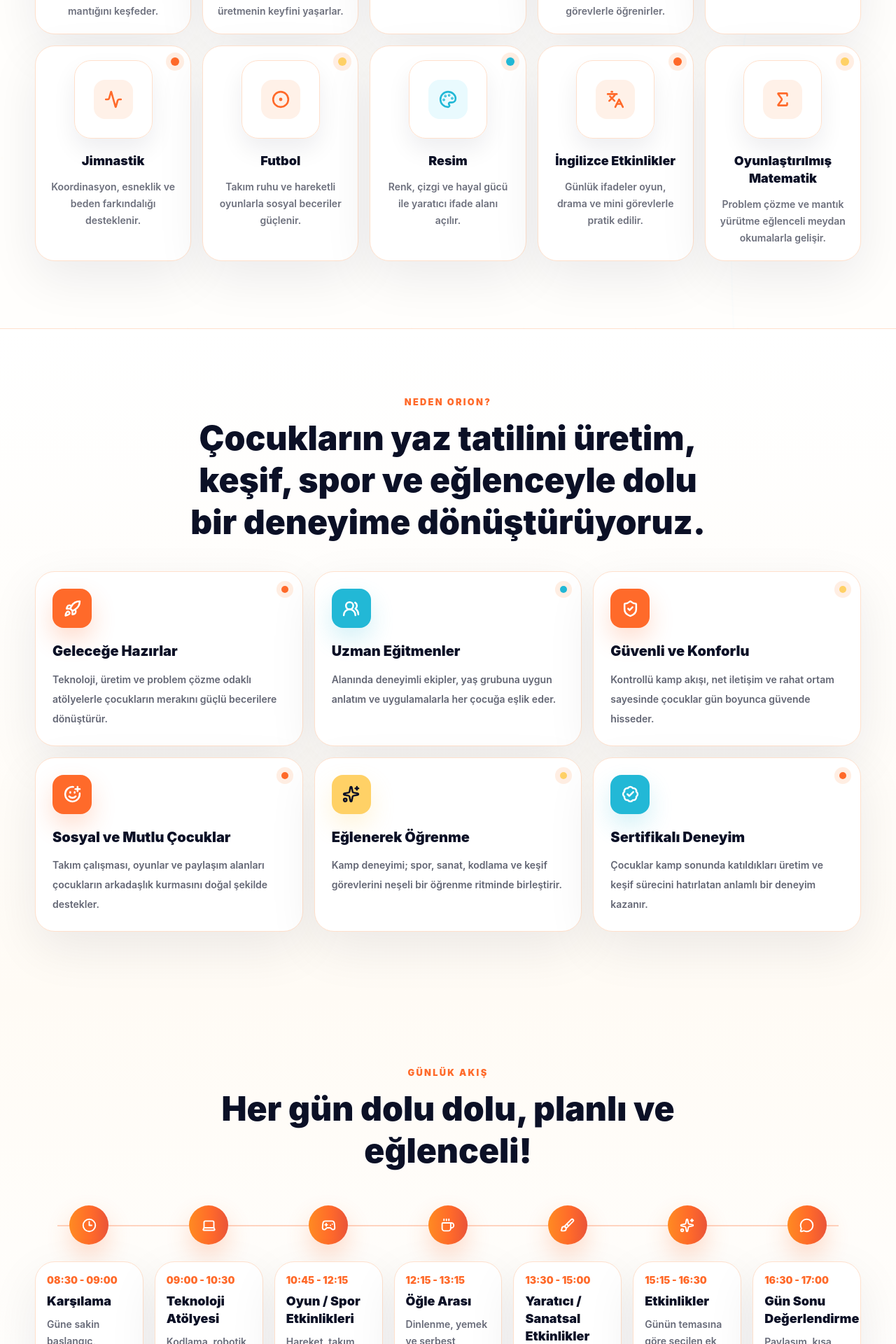
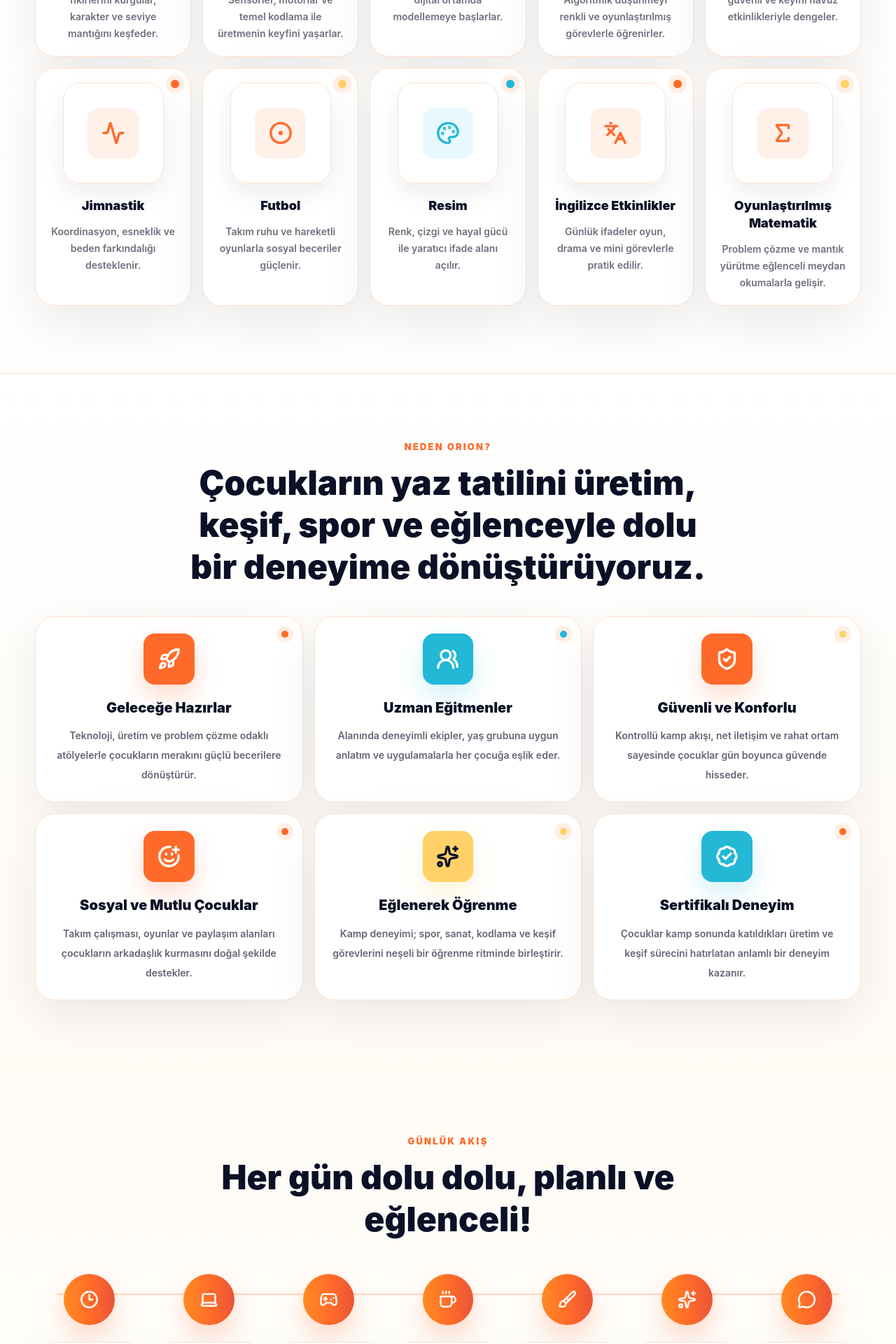
Before and after one commit to donguoriontanitim/oriontanitim, a React (Vite) app: page / in a window 1280 px wide. Shown: the part 2040-3960 px from the top of the page at 70% size. Built offline with nearby package versions, Linux system fonts and the light colour scheme; no server answers.

Commit message:
Enlarge and center icon cards

```diff
--- a/src/components/DailyFlowSection.jsx
+++ b/src/components/DailyFlowSection.jsx
@@ -20,7 +20,7 @@ function DailyFlowSection({ items, imagesByRelatedKey = {} }) {
         </div>
 
         <div className="relative mt-9 sm:mt-12">
-          <div className="absolute bottom-8 left-6 top-6 w-0.5 bg-[#FF6A2A]/28 sm:left-7 sm:top-7 lg:hidden" />
+          <div className="absolute bottom-8 left-1/2 top-6 w-0.5 -translate-x-1/2 bg-[#FF6A2A]/28 sm:top-7 lg:hidden" />
           <div className="absolute left-8 right-8 top-7 hidden h-0.5 bg-[#FF6A2A]/28 lg:block" />
 
           <div className="relative z-10 grid gap-4 sm:gap-5 lg:grid-cols-7 lg:gap-4">
@@ -32,24 +32,24 @@ function DailyFlowSection({ items, imagesByRelatedKey = {} }) {
               return (
                 <article
                   key={item.id || `${item.time}-${item.title}`}
-                  className="relative flex gap-3 sm:gap-4 lg:block"
+                  className="relative flex flex-col items-center gap-3 text-center sm:gap-4 lg:block"
                 >
                   {flowImage ? (
-                    <div className="grid size-12 shrink-0 place-items-center overflow-hidden rounded-full border border-[#FFE0CC] bg-white shadow-[0_16px_34px_rgba(255,106,42,0.18)] sm:size-14 lg:mx-auto">
+                    <div className="grid size-[3.9rem] shrink-0 place-items-center overflow-hidden rounded-full border border-[#FFE0CC] bg-white shadow-[0_16px_34px_rgba(255,106,42,0.18)] sm:size-[4.55rem] lg:mx-auto">
                       <img
                         src={flowImage.image_url}
                         alt={flowImage.alt_text || flowImage.title || item.title}
-                        className="h-full w-full object-cover"
+                        className="h-full w-full object-contain p-1"
                         loading="lazy"
                       />
                     </div>
                   ) : (
-                    <div className="orion-gradient grid size-12 shrink-0 place-items-center rounded-full text-white shadow-[0_16px_34px_rgba(255,106,42,0.24)] sm:size-14 lg:mx-auto">
-                      <Icon size={21} strokeWidth={2.2} aria-hidden="true" />
+                    <div className="orion-gradient grid size-[3.9rem] shrink-0 place-items-center rounded-full text-white shadow-[0_16px_34px_rgba(255,106,42,0.24)] sm:size-[4.55rem] lg:mx-auto">
+                      <Icon size={27} strokeWidth={2.2} aria-hidden="true" />
                     </div>
                   )}
 
-                  <div className="soft-card-strong min-w-0 flex-1 rounded-[1.35rem] p-4 lg:mt-6 lg:min-h-44 lg:rounded-[1.5rem]">
+                  <div className="soft-card-strong min-w-0 w-full flex-1 rounded-[1.35rem] p-4 lg:mt-6 lg:min-h-44 lg:rounded-[1.5rem]">
                     <p className="text-sm font-black text-[#FF6A2A]">{item.time}</p>
                     <h3 className="mt-2 text-base font-black leading-snug text-[#0B1026] sm:text-lg">
                       {item.title}
--- a/src/components/ProgramSection.jsx
+++ b/src/components/ProgramSection.jsx
@@ -69,24 +69,24 @@ function ProgramSection({ programs, imagesByRelatedKey = {} }) {
             return (
               <article
                 key={program.id}
-                className={`soft-card-strong group relative min-h-[13.75rem] overflow-hidden bg-gradient-to-br ${tone.shell} p-4 transition hover:-translate-y-2 hover:scale-[1.015] sm:min-h-[15.5rem] sm:p-5`}
+                className={`soft-card-strong group relative flex min-h-[13.75rem] flex-col items-center overflow-hidden bg-gradient-to-br ${tone.shell} p-4 text-center transition hover:-translate-y-2 hover:scale-[1.015] sm:min-h-[15.5rem] sm:p-5`}
               >
                 <span
                   className={`absolute right-4 top-4 size-3 rounded-full ${tone.dot} shadow-[0_0_0_7px_rgba(255,224,204,0.55)]`}
                 />
-                <div className="mx-auto mb-4 flex aspect-square max-h-20 items-center justify-center overflow-hidden rounded-[1.25rem] border border-[#FFE0CC] bg-white/78 shadow-[inset_0_1px_0_rgba(255,255,255,0.9),0_16px_34px_rgba(11,16,38,0.07)] sm:mb-5 sm:max-h-28 sm:rounded-[1.5rem]">
+                <div className="mx-auto mb-4 flex size-[6.5rem] items-center justify-center overflow-hidden rounded-[1.25rem] border border-[#FFE0CC] bg-white/78 shadow-[inset_0_1px_0_rgba(255,255,255,0.9),0_16px_34px_rgba(11,16,38,0.07)] sm:mb-5 sm:size-[9rem] sm:rounded-[1.5rem]">
                   {cardImage ? (
                     <img
                       src={cardImage.image_url}
                       alt={cardImage.alt_text || cardImage.title || program.title}
-                      className="h-full w-full object-contain p-2 transition duration-300 group-hover:scale-105"
+                      className="h-full w-full object-contain p-1 transition duration-300 group-hover:scale-105"
                       loading="lazy"
                     />
                   ) : (
                     <span
-                      className={`grid size-12 place-items-center rounded-2xl transition group-hover:rotate-[-6deg] group-hover:scale-110 sm:size-14 ${tone.icon}`}
+                      className={`grid size-[3.9rem] place-items-center rounded-2xl transition group-hover:rotate-[-6deg] group-hover:scale-110 sm:size-[4.55rem] ${tone.icon}`}
                     >
-                      <Icon size={26} strokeWidth={2.4} aria-hidden="true" />
+                      <Icon size={34} strokeWidth={2.4} aria-hidden="true" />
                     </span>
                   )}
                 </div>
--- a/src/components/WhyOrionSection.jsx
+++ b/src/components/WhyOrionSection.jsx
@@ -61,23 +61,23 @@ function WhyOrionSection({ items, imagesByRelatedKey = {} }) {
             return (
               <article
                 key={item.id || item.title}
-                className="soft-card-strong group relative min-h-44 overflow-hidden rounded-[1.5rem] p-5 transition hover:-translate-y-1 sm:min-h-52 sm:rounded-[1.75rem] sm:p-6"
+                className="soft-card-strong group relative flex min-h-44 flex-col items-center overflow-hidden rounded-[1.5rem] p-5 text-center transition hover:-translate-y-1 sm:min-h-52 sm:rounded-[1.75rem] sm:p-6"
               >
                 <span
                   className={`absolute right-5 top-5 size-2.5 rounded-full ${accent.mark} shadow-[0_0_0_7px_rgba(255,224,204,0.55)]`}
                 />
                 {cardImage ? (
-                  <div className="overflow-hidden rounded-[1.15rem] border border-[#FFE0CC] bg-[#FFF8F0]">
+                  <div className="mx-auto w-full overflow-hidden rounded-[1.15rem] border border-[#FFE0CC] bg-[#FFF8F0]">
                     <img
                       src={cardImage.image_url}
                       alt={cardImage.alt_text || cardImage.title || item.title}
-                      className="aspect-[16/10] w-full object-cover transition duration-300 group-hover:scale-105"
+                      className="aspect-[16/10] w-full object-contain p-1 transition duration-300 group-hover:scale-105"
                       loading="lazy"
                     />
                   </div>
                 ) : (
-                  <div className={`grid size-12 place-items-center rounded-2xl sm:size-14 ${accent.icon}`}>
-                    <Icon size={25} strokeWidth={2.4} aria-hidden="true" />
+                  <div className={`grid size-[3.9rem] place-items-center rounded-2xl sm:size-[4.55rem] ${accent.icon}`}>
+                    <Icon size={33} strokeWidth={2.4} aria-hidden="true" />
                   </div>
                 )}
 
@@ -88,10 +88,10 @@ function WhyOrionSection({ items, imagesByRelatedKey = {} }) {
                   item.html || item.descriptionHtml ? (
                     <SafeHtml
                       html={description}
-                      className="mt-3 text-sm font-semibold leading-7 text-[#0B1026]/64"
+                      className="mt-3 text-center text-sm font-semibold leading-7 text-[#0B1026]/64"
                     />
                   ) : (
-                    <p className="mt-3 text-sm font-semibold leading-7 text-[#0B1026]/64">
+                    <p className="mt-3 text-center text-sm font-semibold leading-7 text-[#0B1026]/64">
                       {description}
                     </p>
                   )
```
